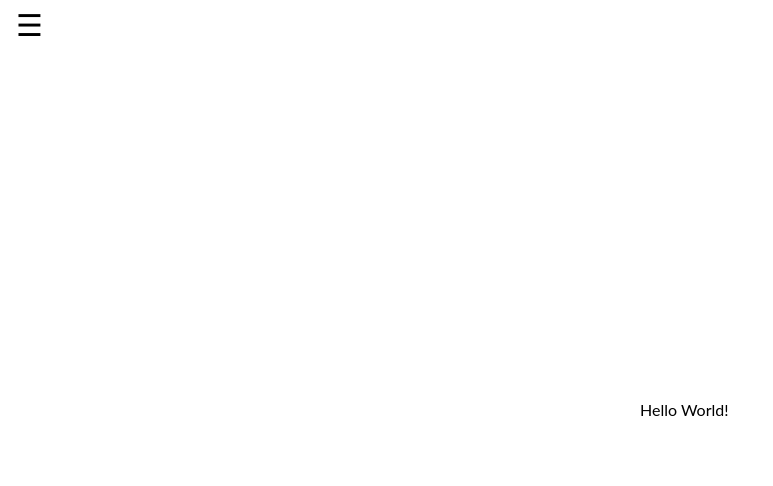
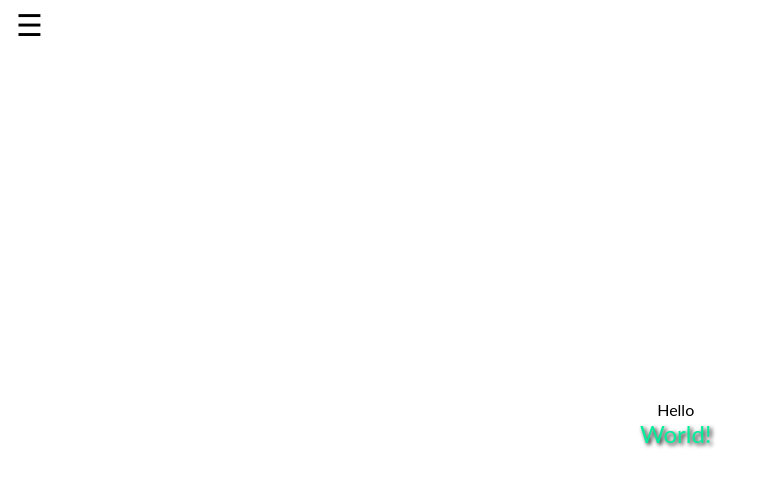
Before and after one commit to C4pi2k/C4p1, an Angular app in the folder frontend/C4p1-Website/: page / in a window 1280 px wide. Shown: the top 486 px of the page, without its empty margins (0-773 px from the left). Built offline with nearby package versions, Linux system fonts and the light colour scheme.

Commit message:
make hello world prettier

```diff
--- a/frontend/C4p1-Website/src/app/views/main/main.component.html
+++ b/frontend/C4p1-Website/src/app/views/main/main.component.html
@@ -1,5 +1,8 @@
 <div class="main">
     <div>
-      Hello World!
+      Hello
+    </div>
+    <div class="world">
+      World!
     </div>
 </div>
--- a/frontend/C4p1-Website/src/app/views/main/main.component.scss
+++ b/frontend/C4p1-Website/src/app/views/main/main.component.scss
@@ -11,3 +11,23 @@
     .sidenav {padding-top: 15px;}
     .sidenav a {font-size: 18px;}
   }
+
+  .world {
+      font-size: 1.5rem;
+      display: inline-block;
+      text-shadow: 2px 2px 4px #000000;
+      animation: rainbow 10s infinite;
+    }
+
+    @keyframes rainbow{
+      0%{color: rgb(255, 0, 0);}
+      11%{color: rgb(255, 157, 0);}
+      22%{color: rgb(251, 255, 0);}
+      33%{color: rgb(34, 255, 0);}
+      44%{color: rgb(12, 149, 0);}
+      55%{color: rgb(0, 255, 183);}
+      66%{color: rgb(0, 255, 234);}
+      77%{color: rgb(0, 21, 255);}
+      88%{color: rgb(195, 0, 255);}
+      100%{color: rgb(255, 30, 195);}
+  }
```
